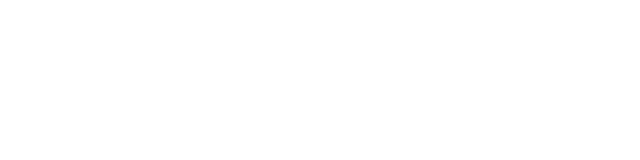
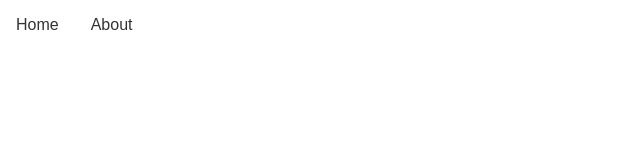
Before and after one commit to MDario123/ttyhc, a Next.js app: page / in a window 1280 px wide. Shown: the top 160 px of the page, without its empty margins (0-640 px from the left). Built offline with nearby package versions, Linux system fonts and the light colour scheme.

Commit message:
basic header

```diff
--- /dev/null
+++ b/src/app/components/Header/Header.tsx
@@ -0,0 +1,17 @@
+import Link from "next/link";
+import styles from "./styles.module.css";
+
+export default function Header() {
+  return (
+    <header className={styles.header}>
+      <nav className={styles.nav}>
+        <Link href="/" className={styles.link}>
+          Home
+        </Link>
+        <Link href="/about" className={styles.link}>
+          About
+        </Link>
+      </nav>
+    </header>
+  );
+}
--- /dev/null
+++ b/src/app/components/Header/styles.module.css
@@ -0,0 +1,16 @@
+.header {
+  padding: 1rem;
+  background: white;
+  box-shadow: 0 2px 4px rgba(0, 0, 0, 0.1);
+}
+
+.nav {
+  display: flex;
+  gap: 2rem;
+}
+
+/* Scoped to component only */
+.link {
+  color: #333;
+  text-decoration: none;
+}
--- a/src/app/layout.tsx
+++ b/src/app/layout.tsx
@@ -1,5 +1,6 @@
+import "./globals.css";
 import type { Metadata } from "next";
-import "./globals.css";
+import Header from "./components/Header/Header";
 
 export const metadata: Metadata = {
   title: "Create Next App",
@@ -13,7 +14,10 @@
 }>) {
   return (
     <html lang="en">
-      <body>{children}</body>
+      <body>
+        <Header />
+        {children}
+      </body>
     </html>
   );
 }
```
